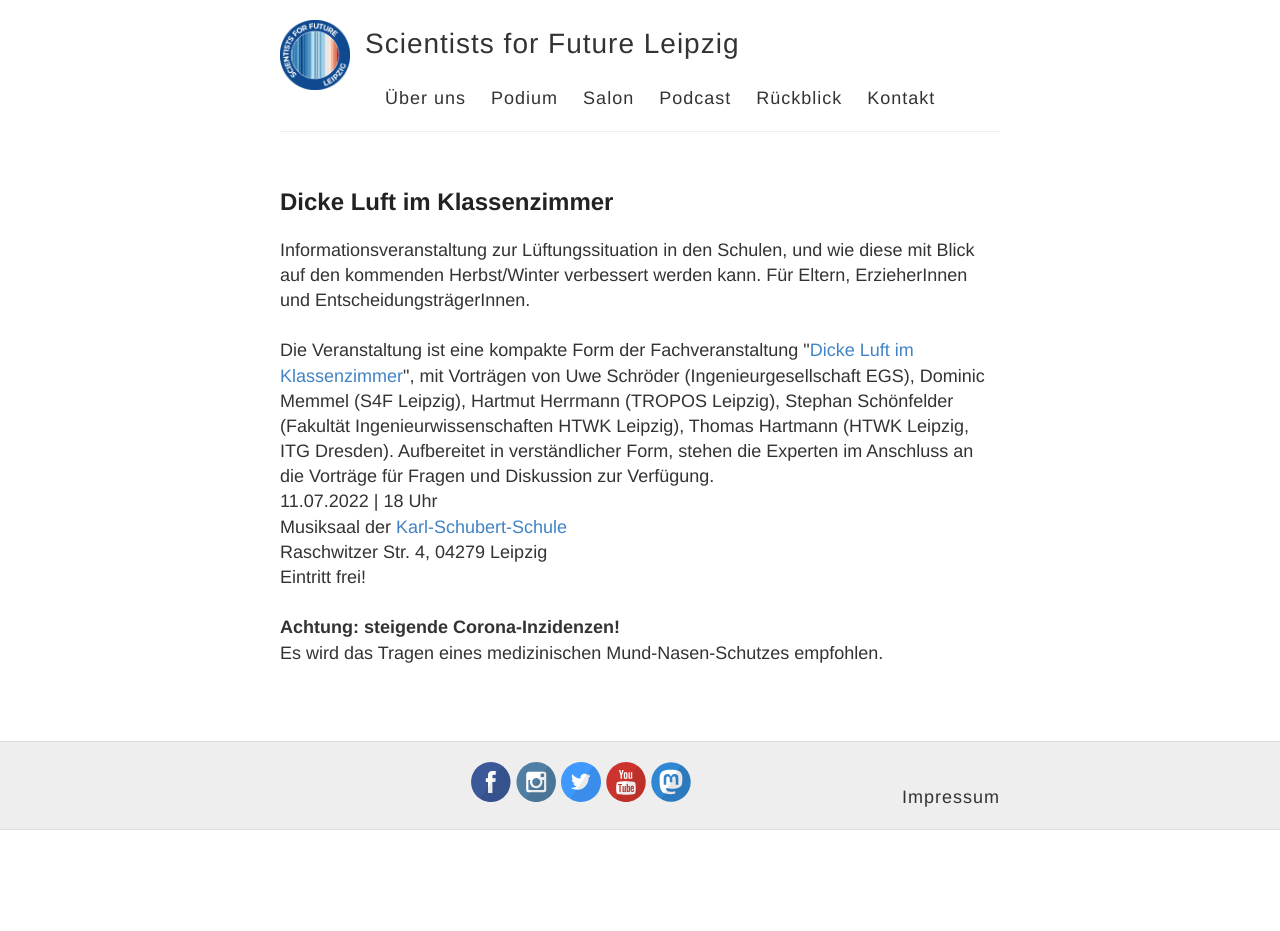
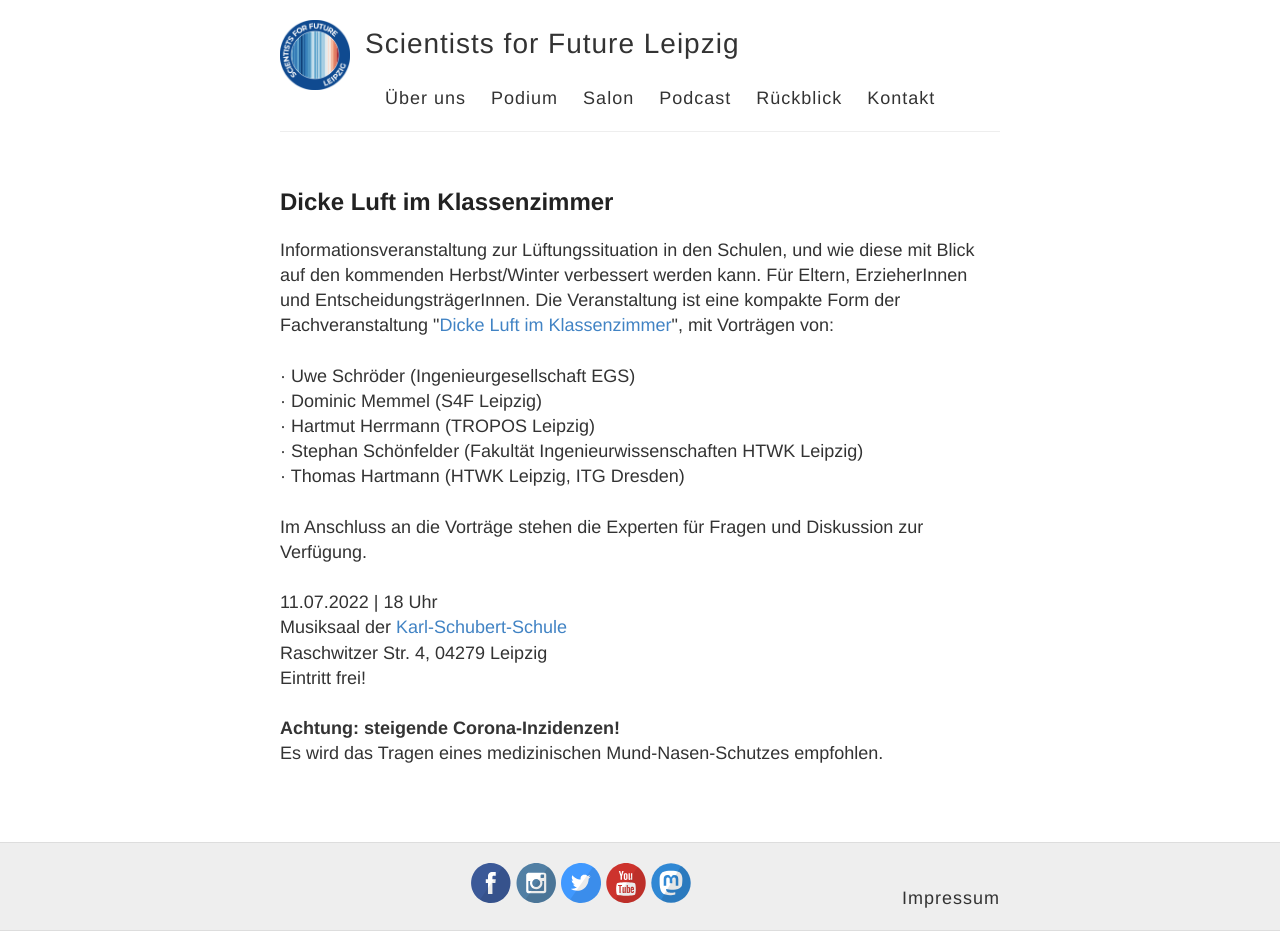
Before and after one commit to s4f-leipzig/s4f-leipzig.github.io, a Jekyll site: the page built from dickeluft.html, in a window 1280 px wide. Built offline with Jekyll 4.4.1, drawn with Linux system fonts in a browser that asks for light colours; before the commit the page ends 900 px from its top, so only the background shows below that.

Commit message:
Update dickeluft.html

```diff
--- a/dickeluft.html
+++ b/dickeluft.html
@@ -2,10 +2,17 @@
 layout: default
 ---
 <h2>Dicke Luft im Klassenzimmer</h2>
-Informationsveranstaltung zur Lüftungssituation in den Schulen, und wie diese mit Blick auf den kommenden Herbst/Winter verbessert werden kann. Für Eltern, ErzieherInnen und EntscheidungsträgerInnen.
+Informationsveranstaltung zur Lüftungssituation in den Schulen, und wie diese mit Blick auf den kommenden Herbst/Winter verbessert werden kann. Für Eltern, ErzieherInnen und EntscheidungsträgerInnen. Die Veranstaltung ist eine kompakte Form der Fachveranstaltung "<a href="https://fing.htwk-leipzig.de/fakultaet/veranstaltungen-termine/webinar-dicke-luft-im-klassenzimmer/">Dicke Luft im Klassenzimmer</a>", mit Vorträgen von:
+<br>
+<br>· Uwe Schröder (Ingenieurgesellschaft EGS)
+<br>· Dominic Memmel (S4F Leipzig)
+<br>· Hartmut Herrmann (TROPOS Leipzig)
+<br>· Stephan Schönfelder (Fakultät Ingenieurwissenschaften HTWK Leipzig)
+<br>· Thomas Hartmann (HTWK Leipzig, ITG Dresden)
+<br>
+<br>Im Anschluss an die Vorträge stehen die Experten für Fragen und Diskussion zur Verfügung.
 <br><br>
-Die Veranstaltung ist eine kompakte Form der Fachveranstaltung "<a href="https://fing.htwk-leipzig.de/fakultaet/veranstaltungen-termine/webinar-dicke-luft-im-klassenzimmer/">Dicke Luft im Klassenzimmer</a>", mit Vorträgen von Uwe Schröder (Ingenieurgesellschaft EGS), Dominic Memmel (S4F Leipzig), Hartmut Herrmann (TROPOS Leipzig), Stephan Schönfelder (Fakultät Ingenieurwissenschaften HTWK Leipzig), Thomas Hartmann (HTWK Leipzig, ITG Dresden). Aufbereitet in verständlicher Form, stehen die Experten im Anschluss an die Vorträge für Fragen und Diskussion zur Verfügung.
-<br>11.07.2022 | 18 Uhr
+11.07.2022 | 18 Uhr
 <br>Musiksaal der <a href="http://wordpress.karl-schubert-schule-leipzig.de/">Karl-Schubert-Schule</a>
 <br>Raschwitzer Str. 4, 04279 Leipzig
 <br>Eintritt frei!
```
